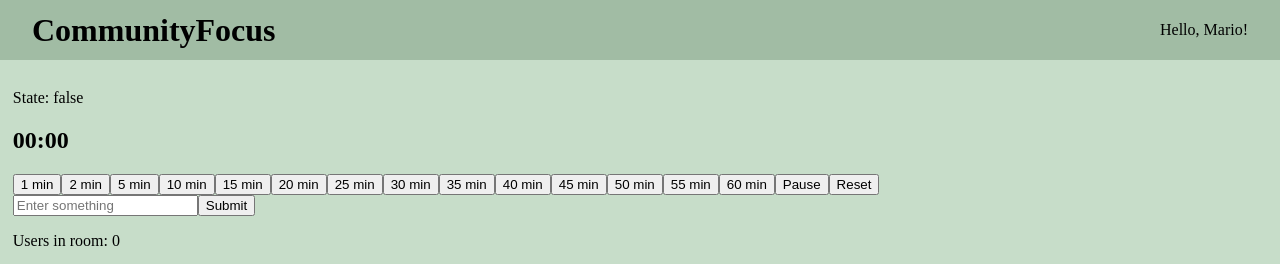
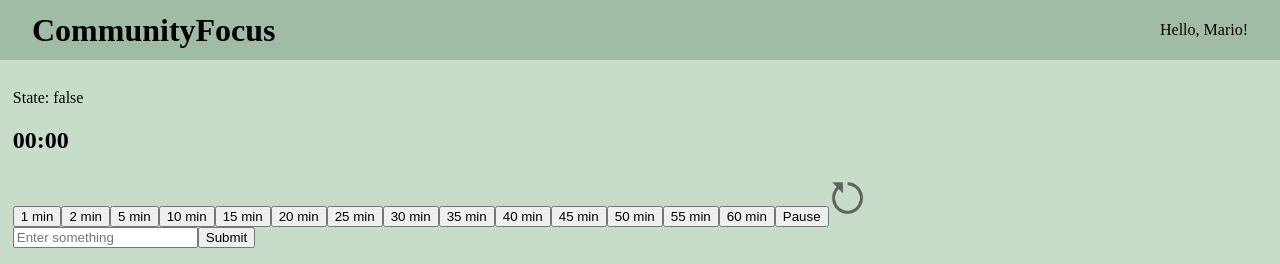
Before and after one commit to CommunityFocus/cf-frontend, a React (Vite) app: page /1 in a window 1280 px wide. Shown: the top 264 px of the page. Built offline with nearby package versions, Linux system fonts and the light colour scheme; no server answers.

Commit message:
Styled the Reset button

```diff
--- a/src/components/Room.styled.tsx
+++ b/src/components/Room.styled.tsx
@@ -1,6 +1,6 @@
 import styled, { createGlobalStyle } from "styled-components";
 
-export const StyledMain = styled.main`
+export const StyledDiv = styled.div`
 	background: #c7ddc9;
 	height: 93vh;
 	padding: 1%;
--- a/src/components/Room.tsx
+++ b/src/components/Room.tsx
@@ -13,7 +13,7 @@ import Footer from "./Footer";
 import UserBubbles from "./UserBubbles/UserBubbles";
 import { TimerResponseArgs, UsersInRoomArgs } from "../../common/types/types";
 import Header from "./Header/Header";
-import { GlobalStyle, StyledMain } from "./Room.styled";
+import { GlobalStyle, StyledDiv } from "./Room.styled";
 
 const Room = (props: { globalUsersConnected: number }): JSX.Element => {
 	const { globalUsersConnected } = props;
@@ -101,7 +101,7 @@ const Room = (props: { globalUsersConnected: number }): JSX.Element => {
 	return (
 		<>
 			<Header />
-			<StyledMain>
+			<StyledDiv>
 				<GlobalStyle />
 				<ConnectionState isConnected={isConnected} />
 				<Timestamp timestamp={timestamp} />
@@ -118,7 +118,7 @@ const Room = (props: { globalUsersConnected: number }): JSX.Element => {
 				</button>
 				<UserBubbles userListInRoom={userListInRoom} />
 				<Footer numUsers={globalUsersConnected} />
-			</StyledMain>
+			</StyledDiv>
 		</>
 	);
 };
--- /dev/null
+++ b/src/components/TimerControls.styled.tsx
@@ -0,0 +1,12 @@
+import styled from "styled-components";
+
+const ResetButton = styled.button`
+    background: url('../public/Restart.png') center no-repeat;
+    background-size: 100%;
+    width: 3%;
+    border: none;
+    height: 6vh;
+    cursor: pointer;
+`;
+
+export default ResetButton;
--- a/src/components/TimerControls.tsx
+++ b/src/components/TimerControls.tsx
@@ -1,3 +1,5 @@
+import ResetButton from "./TimerControls.styled";
+
 const TimerControls = ({
 	pauseTimer,
 	isTimerPaused,
@@ -13,9 +15,7 @@ const TimerControls = ({
 				{isTimerPaused ? "Resume" : "Pause"}
 			</button>
 
-			<button type="button" onClick={resetTimer}>
-				Reset
-			</button>
+			<ResetButton type="button" onClick={resetTimer}></ResetButton>
 		</>
 	);
 };
```
Also changed, not shown: public/Restart.png (added).
